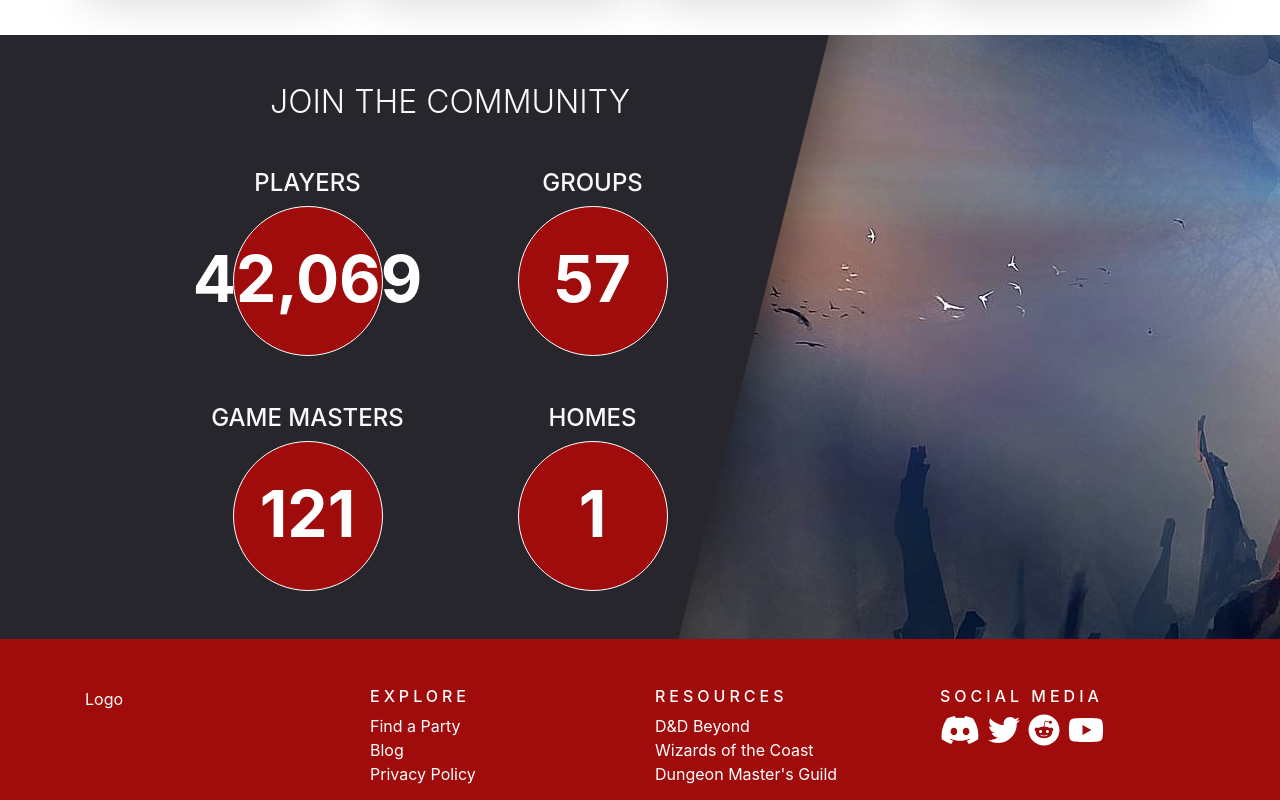
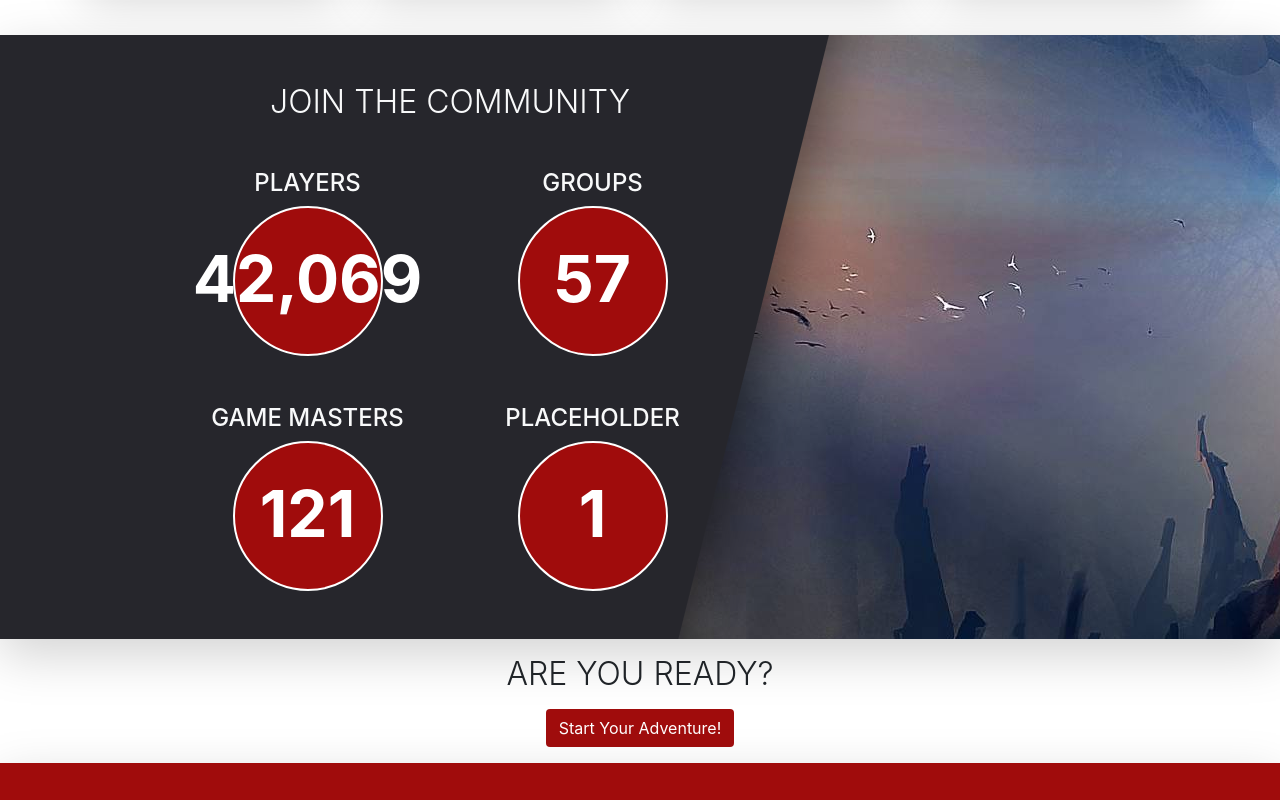
Before and after one commit to mattg-cli/dnd-party-search, a Next.js app: page / in a window 1280 px wide. Shown: the part 960-1760 px from the top of the page. Built offline with nearby package versions, Linux system fonts and the light colour scheme.

Commit message:
added join the community section with site stats, added and implemented several css utility options

```diff
--- a/components/Aspect.js
+++ b/components/Aspect.js
@@ -4,7 +4,7 @@
 const Aspect = ({index, title, description, icon}) => {
   return (
     <div className="col-xs-12 col-md-6 col-lg-3">
-      <div className="card shadow-lg my-1">
+      <div className="card hvr-breath shadow-lg my-1">
         <div className="card-body text-center">
           <i className={`${icon} fa-3x`}></i>
           <h5 className="card-title mt-2">{title}</h5>
--- /dev/null
+++ b/components/StatCircle.js
@@ -0,0 +1,24 @@
+import CountUp from 'react-countup';
+import styles from './StatCircle.module.css';
+import VisibilitySensor from 'react-visibility-sensor';
+
+const StatCircle = ({index, title, number}) => {
+  return (
+    <div className="col-md-6 text-center">
+      <h4 className="mb-2 mt-5 text-uppercase">{title}</h4>
+      <div className={`${styles.counterCircle} flex align-items-center justify-content-center`}>
+      <CountUp start={0} end={number} separator="," delay={0}>
+        {({ countUpRef, start }) => (
+          <VisibilitySensor onChange={start} delayedCall>
+            <div className="d-flex align-items-center justify-content-center w-100 h-100">
+              <p className="mb-1 font-weight-bold" ref={countUpRef}></p>
+            </div>
+          </VisibilitySensor>
+        )}
+      </CountUp>
+      </div>
+    </div>
+  );
+};
+
+export default StatCircle;
--- /dev/null
+++ b/components/StatCircle.module.css
@@ -0,0 +1,18 @@
+.counterCircle
+{
+  background: #a00c0c;
+  color: white;
+  margin: auto;
+  position: relative;
+  font-size: 30px;
+  height: 150px;
+  width: 150px;
+  border: 1px solid white;
+  border-radius: 50%;
+  border-width: 2px
+}
+
+.counterCircle p
+{
+  font-size: 4rem;
+}
--- a/package.json
+++ b/package.json
@@ -13,6 +13,7 @@
     "next": "10.0.5",
     "react": "17.0.1",
     "react-countup": "^4.3.3",
-    "react-dom": "17.0.1"
+    "react-dom": "17.0.1",
+    "react-visibility-sensor": "^5.1.1"
   }
 }
--- a/pages/index.js
+++ b/pages/index.js
@@ -1,7 +1,7 @@
 import Header from '../components/Header';
 import Footer from '../components/Footer';
 import Aspect from '../components/Aspect';
-import CountUp from 'react-countup';
+import StatCircle from '../components/StatCircle';
 import Link from 'next/link'
 import styles from '../styles/Home.module.css'
 
@@ -30,6 +30,13 @@ export default function Home() {
     }
   ];
 
+  const stats = [
+    { title: 'Players', number: 42069 },
+    { title: 'Groups', number: 57 },
+    { title: 'Game Masters', number: 121 },
+    { title: 'Placeholder', number: 1 }
+  ]
+
   return (
     <div>
       <Header />
@@ -42,7 +49,7 @@ export default function Home() {
                 <p className="lead">This is a simple hero unit, a simple jumbotron-style component for calling extra attention to featured content or information.</p>
                 <hr className="my-4" />
                 <p>It uses utility classes for typography and spacing to space content out within the larger container.</p>
-                <button className="btn btn-default">START YOUR ADVENTURE</button>
+                <button className="btn btn-default">Start Your Adventure!</button>
               </div>
             </div>
           </div>
@@ -64,60 +71,18 @@ export default function Home() {
           </div>
         </div>
       </section>
-      <section className={`text-light py-5 ${styles.statsWrapper}`}>
+      <section className={`text-light shadow-lg py-5 ${styles.statsWrapper}`}>
         <div className="container">
           <div className="row">
             <div className="col-md-6 offset-md-1">
               <h2 className="mb-0 text-center thin">JOIN THE COMMUNITY</h2>
+
               <div className="row">
-                <div className="col-md-6 text-center">
-                  <h4 className="mb-2 mt-5">PLAYERS</h4>
-                  <div className={`${styles.counterCircle} flex align-items-center justify-content-center`}>
-                  <CountUp start={0} end={42069} separator="," delay={0}>
-                    {({ countUpRef }) => (
-                      <div className="d-flex align-items-center justify-content-center w-100 h-100">
-                        <p className="mb-1 font-weight-bold" ref={countUpRef}></p>
-                      </div>
-                    )}
-                  </CountUp>
-                  </div>
-                </div>
-                <div className="col-md-6 text-center">
-                  <h4 className="mb-2 mt-5">GROUPS</h4>
-                  <div className={`${styles.counterCircle} flex align-items-center justify-content-center`}>
-                  <CountUp start={0} end={57} delay={0}>
-                    {({ countUpRef }) => (
-                      <div className="d-flex align-items-center justify-content-center w-100 h-100">
-                        <p className="mb-1 font-weight-bold" ref={countUpRef}></p>
-                      </div>
-                    )}
-                  </CountUp>
-                  </div>
-                </div>
-                <div className="col-md-6 text-center">
-                  <h4 className="mb-2 mt-5">GAME MASTERS</h4>
-                  <div className={`${styles.counterCircle} flex align-items-center justify-content-center`}>
-                  <CountUp start={0} end={121} separator="," delay={0}>
-                    {({ countUpRef }) => (
-                      <div className="d-flex align-items-center justify-content-center w-100 h-100">
-                        <p className="mb-1 font-weight-bold" ref={countUpRef}></p>
-                      </div>
-                    )}
-                  </CountUp>
-                  </div>
-                </div>
-                <div className="col-md-6 text-center">
-                  <h4 className="mb-2 mt-5">HOMES</h4>
-                  <div className={`${styles.counterCircle} flex align-items-center justify-content-center`}>
-                  <CountUp start={0} end={1} separator="," delay={0}>
-                    {({ countUpRef }) => (
-                      <div className="d-flex align-items-center justify-content-center w-100 h-100">
-                        <p className="mb-1 font-weight-bold" ref={countUpRef}></p>
-                      </div>
-                    )}
-                  </CountUp>
-                  </div>
-                </div>
+                {
+                  stats.map((value, index) => {
+                    return <StatCircle key={index} title={value.title} number={value.number} />
+                  })
+                }
               </div>
 
             </div>
@@ -125,17 +90,19 @@ export default function Home() {
         </div>
         <div className={styles.statsOverlay}></div>
         <img className={`${styles.statsFeature}`} src="/images/lighthouse.jpg" />
-
       </section>
-      {/* <section className={`py-5 shadow-lg text-light ${styles.statsWrapper}`}>
+      <section className="py-3">
         <div className="container">
           <div className="row">
-            <div className="col-md-3 offset-md-2">
-              test
+            <div className="col text-center">
+              <div className="text-center">
+                <h2 className="mb-3 thin">ARE YOU READY?</h2>
+                <button className="btn btn-default">Start Your Adventure!</button>
+              </div>
             </div>
           </div>
         </div>
-      </section> */}
+      </section>
       <Footer />
     </div>
   )
--- a/styles/Home.module.css
+++ b/styles/Home.module.css
@@ -62,22 +62,3 @@
   right: 0;
   object-fit: cover;
 }
-
-.counterCircle
-{
-  background: #a00c0c;
-  color: white;
-  font-size: 30px;
-  border: 1px solid white;
-  height: 150px;
-  width: 150px;
-  border: 1px solid white;
-  border-radius: 50%;
-  margin: auto;
-  position: relative;
-}
-
-.counterCircle p
-{
-  font-size: 4rem;
-}
--- a/styles/globals.css
+++ b/styles/globals.css
@@ -6,31 +6,30 @@ body {
   font-family: -apple-system, BlinkMacSystemFont, Segoe UI, Roboto, Oxygen,
     Ubuntu, Cantarell, Fira Sans, Droid Sans, Helvetica Neue, sans-serif;
 }
+* {
+  box-sizing: border-box;
+}
 
+/* TYPOGRAPHY */
 h1, h2, h3, h4, h5, h6
 {
   line-height: 1.2 !important;
-}
-
-.thin
-{
-  font-weight: 300 !important;
 }
 
 a {
   color: inherit !important;
   text-decoration: none;
 }
-
 a:hover
 {
   filter: brightness(.3);
 }
-
-* {
-  box-sizing: border-box;
+hr
+{
+  border-top: 1px solid rgba(160,12,12,1) !important;
 }
 
+/* BUTTON */
 button.btn-default
 {
   background:#a00c0c;
@@ -42,6 +41,7 @@ button.btn-default:hover
   color: white;
 }
 
+/* BACKGROUNDS */
 .bg-none
 {
   background: none !important;
@@ -51,9 +51,10 @@ button.btn-default:hover
   background-color: rgba(0,0,0,0.3);
 }
 
-hr
+/* UTILITY */
+.thin
 {
-  border-top: 1px solid rgba(160,12,12,1) !important;
+  font-weight: 300 !important;
 }
 
 ul.clean
@@ -62,3 +63,20 @@ ul.clean
   padding: 0;
   margin: 0;
 }
+
+.hvr-breath
+{
+  transition: all .2s ease-in-out;
+}
+.hvr-breath:hover{
+  transform: scale(1.1);
+}
+
+.hvr-float
+{
+  transition: all .2s ease-in-out;
+}
+.hvr-float:hover
+{
+  transform: translateY(-8px);
+}
```
Also changed, not shown: 1 other file (tests, documents, lock files or other folders).
